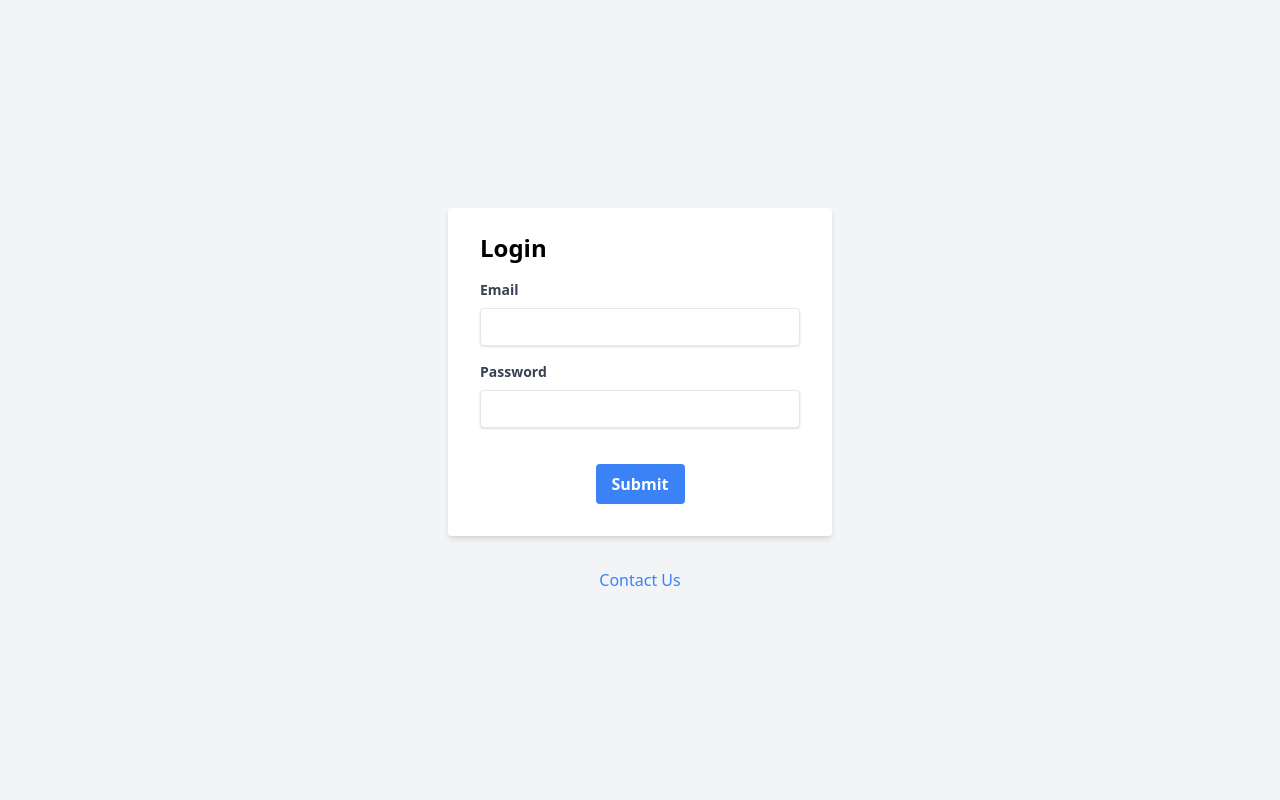
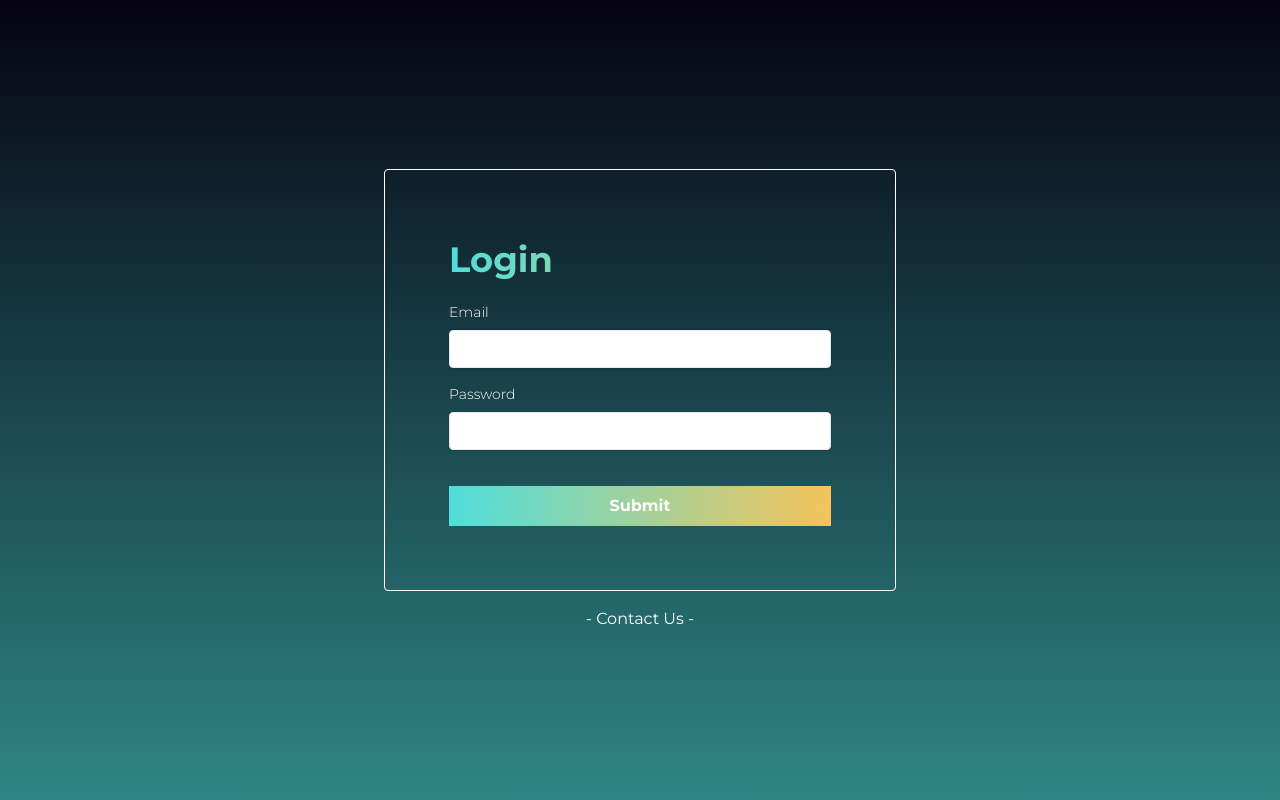
Before and after one commit to amineaith3/votingPlatformV2, a Flask app: template templates/login.html in a window 1280 px wide. Run offline with Flask 3, Linux system fonts and the light colour scheme; the template is opened without the code that fills it, so the values that code supplies are empty; parts of the project's set-up code (start-up, migrations or seed data) failed here and were passed over.

Commit message:
fix gradient and login styles

```diff
--- a/static/dist/css/output.css
+++ b/static/dist/css/output.css
@@ -1,4 +1,4 @@
-/*
+@import url("https://fonts.googleapis.com/css2?family=Montserrat:ital,wght@0,100..900;1,100..900&display=swap"); /*
 ! tailwindcss v3.4.8 | MIT License | https://tailwindcss.com
 */
 
@@ -46,8 +46,7 @@ html,
   -o-tab-size: 4;
   tab-size: 4;
   /* 3 */
-  font-family: ui-sans-serif, system-ui, sans-serif, "Apple Color Emoji",
-    "Segoe UI Emoji", "Segoe UI Symbol", "Noto Color Emoji";
+  font-family: "Montserrat", sans-serif;
   /* 4 */
   font-feature-settings: normal;
   /* 5 */
@@ -67,6 +66,8 @@ body {
   /* 1 */
   line-height: inherit;
   /* 2 */
+
+  /* 4 */
 }
 
 /*
@@ -857,17 +858,125 @@ video {
   outline-offset: 2px;
 }
 
-.bg {
+.cdcont {
   background: rgb(5, 3, 17);
+  background: -moz-linear-gradient(
+    180deg,
+    rgba(5, 3, 17, 1) 0%,
+    rgba(46, 134, 133, 1) 100%
+  );
+  background: -webkit-linear-gradient(
+    180deg,
+    rgba(5, 3, 17, 1) 0%,
+    rgba(46, 134, 133, 1) 100%
+  );
   background: linear-gradient(
     180deg,
     rgba(5, 3, 17, 1) 0%,
     rgba(46, 134, 133, 1) 100%
   );
-  color: #fff;
+  filter: progid:DXImageTransform.Microsoft.gradient(startColorstr="#050311",endColorstr="#2e8685",GradientType=1);
+  display: flex;
+  align-items: center;
+  justify-content: center;
+  height: 100vh;
+}
+
+.cd {
+  color: white;
+  display: flex;
+  align-items: center;
+  justify-content: center;
+  gap: 2rem;
+  width: 100%;
+  flex-wrap: wrap;
+  padding-inline: 2rem;
 }
 
 .lg {
-  height: 10rem;
-  margin-right: 2rem;
+  height: 14rem;
 }
+
+@media (max-width: 525px) {
+  .cdtxt {
+    text-align: center;
+  }
+}
+
+.btlg {
+  background: rgb(79, 222, 220);
+  background: -moz-linear-gradient(
+    90deg,
+    rgba(79, 222, 220, 1) 0%,
+    rgba(244, 196, 91, 1) 100%
+  );
+  background: -webkit-linear-gradient(
+    90deg,
+    rgba(79, 222, 220, 1) 0%,
+    rgba(244, 196, 91, 1) 100%
+  );
+  background: linear-gradient(
+    90deg,
+    rgba(79, 222, 220, 1) 0%,
+    rgba(244, 196, 91, 1) 100%
+  );
+  filter: progid:DXImageTransform.Microsoft.gradient(startColorstr="#4fdedc",endColorstr="#f4c45b",GradientType=1);
+  display: inline-flex;
+  justify-content: center;
+  align-items: center;
+  padding: 0 12px;
+  gap: 10px;
+  height: 2.5rem;
+  width: 100%;
+  font-weight: bold;
+  color: white;
+  cursor: pointer;
+}
+
+.logp {
+  background: rgb(79, 222, 220);
+  background: -moz-linear-gradient(
+    90deg,
+    rgba(79, 222, 220, 1) 0%,
+    rgba(244, 196, 91, 1) 100%
+  );
+  background: -webkit-linear-gradient(
+    90deg,
+    rgba(79, 222, 220, 1) 0%,
+    rgba(244, 196, 91, 1) 100%
+  );
+  background: linear-gradient(
+    90deg,
+    rgba(79, 222, 220, 1) 0%,
+    rgba(244, 196, 91, 1) 100%
+  );
+  filter: progid:DXImageTransform.Microsoft.gradient(startColorstr="#4fdedc",endColorstr="#f4c45b",GradientType=1);
+  -webkit-background-clip: text;
+  -webkit-text-fill-color: transparent;
+  font-size: 2.2rem;
+}
+
+label {
+  color: white;
+  font-weight: 300 !important;
+}
+
+.contact {
+  color: white;
+}
+.contact:hover {
+  color: #f4c45b;
+  cursor: pointer;
+}
+
+.fo {
+  border: solid 1px white;
+  padding-inline: 4rem;
+  padding-block: 4rem;
+  width: 40%;
+  margin-inline: 2rem;
+}
+
+input:focus {
+  border: solid 1px #081e30;
+}
--- a/templates/login.html
+++ b/templates/login.html
@@ -13,9 +13,11 @@
       type="image/x-icon"
       href="{{ url_for('static', filename='images/logo.ico') }}"
     />
+    <!-- <link rel="stylesheet" href="/static/dist/css/output.css" />
+    <link rel="icon" type="image/x-icon" href="/static/images/logo.ico" /> -->
   </head>
   <body
-    class="bg-gray-100 flex flex-col items-center justify-center min-h-screen"
+    class="bg-gray-100 flex flex-col items-center justify-center min-h-screen cdcont"
   >
     <!-- Place your ad code here -->
     <div class="ad-container">
@@ -36,15 +38,10 @@
       </script>
     </div>
 
-    <form
-      class="bg-white shadow-md rounded px-8 pt-6 pb-8 mb-4 w-full max-w-sm"
-      method="POST"
-    >
-      <p class="text-2xl font-bold mb-4">Login</p>
+    <form class="fo rounded w-full" method="POST">
+      <p class="font-bold mb-4 logp">Login</p>
       <div class="mb-4">
-        <label class="block text-gray-700 text-sm font-bold mb-2" for="email"
-          >Email</label
-        >
+        <label class="block text-sm font-bold mb-2" for="email">Email</label>
         <input
           required
           name="email"
@@ -54,7 +51,7 @@
         />
       </div>
       <div class="mb-6">
-        <label class="block text-gray-700 text-sm font-bold mb-2" for="password"
+        <label class="block text-sm font-bold mb-2" for="password"
           >Password</label
         >
         <input
@@ -66,12 +63,7 @@
         />
       </div>
       <div class="flex items-center justify-center">
-        <button
-          class="bg-blue-500 hover:bg-blue-700 text-white font-bold py-2 px-4 rounded focus:outline-none focus:shadow-outline"
-          type="submit"
-        >
-          Submit
-        </button>
+        <button class="btlg" type="submit">Submit</button>
       </div>
     </form>
     {% with messages = get_flashed_messages() %} {% if messages %}
@@ -87,11 +79,7 @@
     </div>
     {% endif %} {% endwith %}
     <footer class="mt-4">
-      <a
-        href="{{ url_for('contact') }}"
-        class="text-blue-500 hover:text-blue-800"
-        >Contact Us</a
-      >
+      <a href="{{ url_for('contact') }}" class="contact">- Contact Us -</a>
     </footer>
   </body>
 </html>
```
Also changed, not shown: templates/countdown.html (+5 -3 lines).
